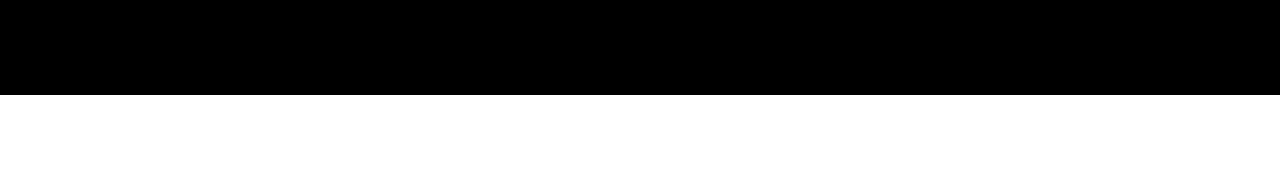
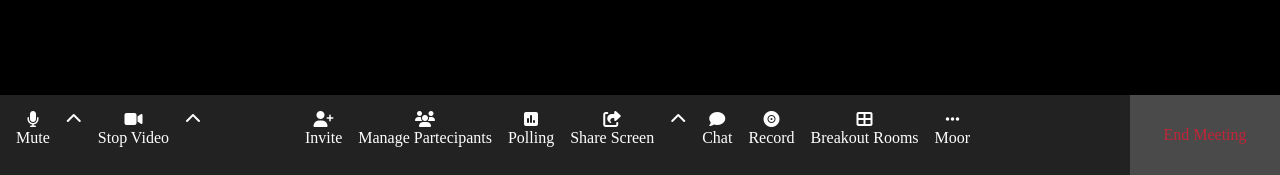
Before and after one commit to ely896/-html-css-zoom, a plain HTML site: page index.html in a window 1280 px wide. Shown: the part 705-880 px from the top of the page. Before the commit the page ends 800 px from the top, so only its background shows below. Drawn offline with Linux system fonts and the light colour scheme.

Commit message:
Add Footer

```diff
--- a/CSS/Style.css
+++ b/CSS/Style.css
@@ -17,7 +17,6 @@
 body{
     /* background-color: var(--zoom-dark); */
     color: var(--bool-white);
-
 }
 
 #site_main {
@@ -45,6 +44,7 @@ body{
 }
 
 .container {
+    background-color: #c12538;
     width: 90%;
     margin: auto;
     margin-top: 1rem;
@@ -57,7 +57,6 @@ body{
 
 .video-box {
     width: calc((100% / 7) - 0.5rem);
-    /* border: 2px solid bisque; */
     position: relative;
 }
 
@@ -74,3 +73,37 @@ body{
     left: 0;
     bottom: 3px;
 }
+
+.toolbar {
+    width: 100%;
+    height: 80px;
+    background-color: var(--zoom-gray);
+    color: var(--zoom-white);
+    position: sticky;
+    text-align: center;
+    display: flex;
+
+}
+
+.tooleft {
+    display: flex;
+    flex-grow: 1;
+    gap: 1rem;
+    padding: 1rem 1rem;
+}
+.toolcenter {
+    display: flex;
+    flex-grow: 2;
+    gap: 1rem;
+    padding: 1rem 1rem;
+}
+
+.toolrigth {
+    display: flex;
+    justify-content: center;
+    text-align: center;
+    line-height: 80px;
+    background-color: var(--zoom-lightgray);
+    color: var(--zoom-danger);
+    width: 150px;
+}
--- a/index.html
+++ b/index.html
@@ -12,6 +12,8 @@
 
 
     <main id="site_main">
+
+
 
         <!--Start Section Speaker View-->
         <section id="top-view">
@@ -171,5 +173,79 @@
         <!--End Section Video-Box-->
     </main>
 
+    <!--Start Footer-->
+    <footer>
+        <div class="toolbar">
+            <div class="tooleft">
+                    <div class="icons">
+                        <i class="fas fa-microphone fa lg fa fw"></i>
+                        <div>Mute</div>
+                    </div>
+                    <div class="icons">
+                        <i class="fas fa-chevron-up"></i>
+                    </div>
+                    <div class="icons">
+                        <i class="fas fa-video"></i>
+                        <div>Stop Video</div>
+                    </div>
+                    <div class="icons">
+                        <i class="fas fa-chevron-up"></i>
+                    </div>
+            </div>
+
+                <div class="toolcenter">
+                    <div class="icons">
+                        <i class="fas fa-user-plus"></i>
+                        <div>Invite</div>
+                    </div>
+
+                    <div class="icons">
+                        <i class="fas fa-users"></i>
+                        <div>Manage Partecipants</div>
+                    </div>
+
+                    <div class="icons">
+                        <i class="fas fa-poll"></i>
+                        <div>Polling</div>
+                    </div>
+                    <div class="icons">
+                        <i class="fas fa-share-square"></i>
+                        <div>Share Screen</div>
+                    </div>
+
+                    <div class="icons">
+                        <i class="fas fa-chevron-up"></i>
+                    </div>
+
+                    <div class="cicons">
+                        <i class="fas fa-comment"></i>
+                        <div>Chat</div>
+                    </div>
+
+                    <div class="icons">
+                        <i class="fas fa-record-vinyl"></i>
+                        <div>Record</div>
+                    </div>
+
+                    <div class="icons">
+                        <i class="fas fa-th-large"></i>
+                        <div>Breakout Rooms</div>
+                    </div>
+
+                    <div class="icons">
+                        <i class="fas fa-ellipsis-h"></i>
+                        <div>Moor</div>
+                    </div>
+
+                </div>
+                <div class="toolrigth">
+                    <div class="ending">
+                    <span>End Meeting</span>
+                    </div>
+                </div>
+        </div>
+    </footer>
+    <!--Finish Footer-->
+
 </body>
 </html>
```
